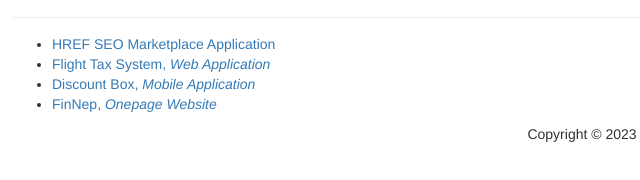
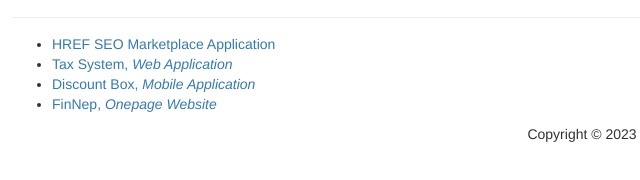
Before and after one commit to Bh-Navraj/HREFD, a plain HTML site: page index.html in a window 1280 px wide. Shown: the part 146-326 px from the top of the page, 58-698 px from the left. Drawn offline with nearby package versions, Linux system fonts and the light colour scheme.

Commit message:
Update index.html

```diff
--- a/index.html
+++ b/index.html
@@ -19,7 +19,7 @@
 
   <ul>
       <li><a href="hrefd.html" target="_blank">HREF SEO Marketplace Application</a></li>
-      <li><a href="fts.html" target="_blank">Flight Tax System, <i>Web Application</i></a></li>
+      <li><a href="fts.html" target="_blank">Tax System, <i>Web Application</i></a></li>
     <li><a href="discounbox.html" target="_blank">Discount Box, <i>Mobile Application</i></a></li>
       <li><a href="finnep.html" target="_blank">FinNep, <i>Onepage Website</i></a></li>
   </ul>
```
